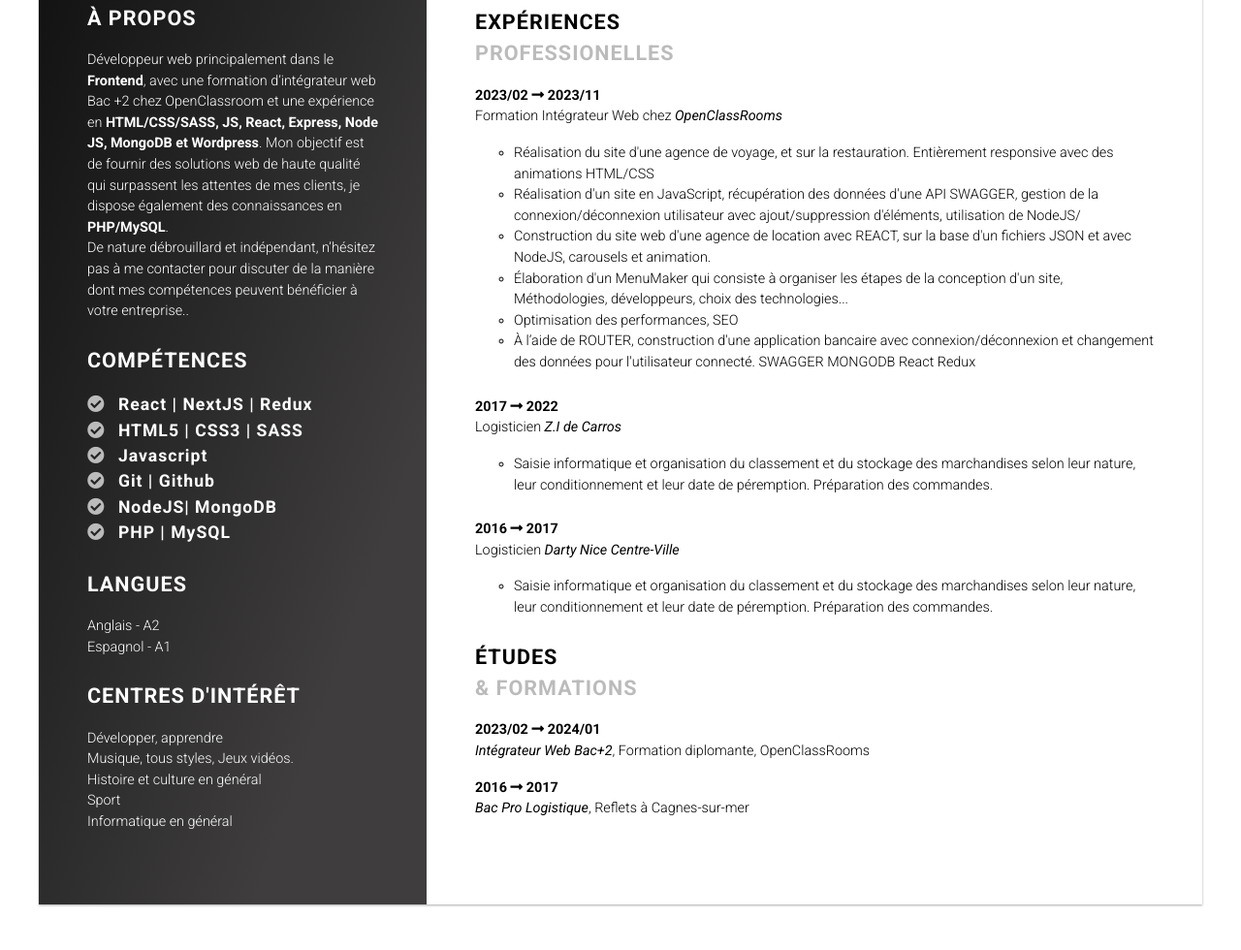
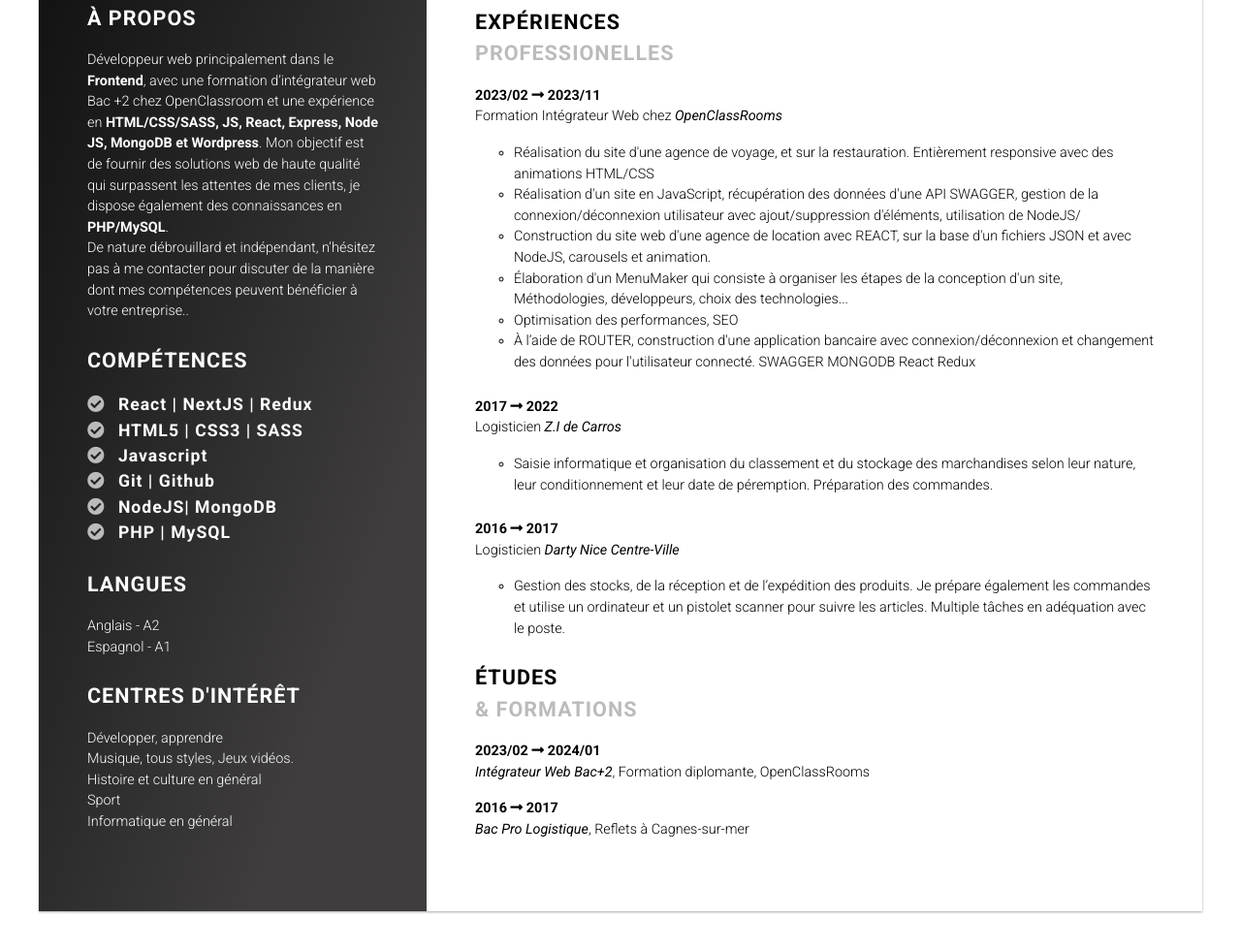
Before and after one commit to dg-Tech1/MonCV, a plain HTML site: page index.html in a window 1280 px wide. Shown: the part 393-1373 px from the top of the page at 97% size. Drawn offline with Linux system fonts and the light colour scheme.

Commit message:
Update index.html

```diff
--- a/index.html
+++ b/index.html
@@ -104,7 +104,7 @@
                 Logisticien <em>Darty Nice Centre-Ville</em>
               </p>
               <ul class="experience-list">
-                <li>Saisie informatique et organisation du classement et du stockage des marchandises selon leur nature, leur conditionnement et leur date de péremption. Préparation des commandes.</li>
+                <li>Gestion des stocks, de la réception et de l’expédition des produits. Je prépare également les commandes et utilise un ordinateur et un pistolet scanner pour suivre les articles. Multiple tâches en adéquation avec le poste.</li>
               </ul>
             </div>
             <div class="section">
```
